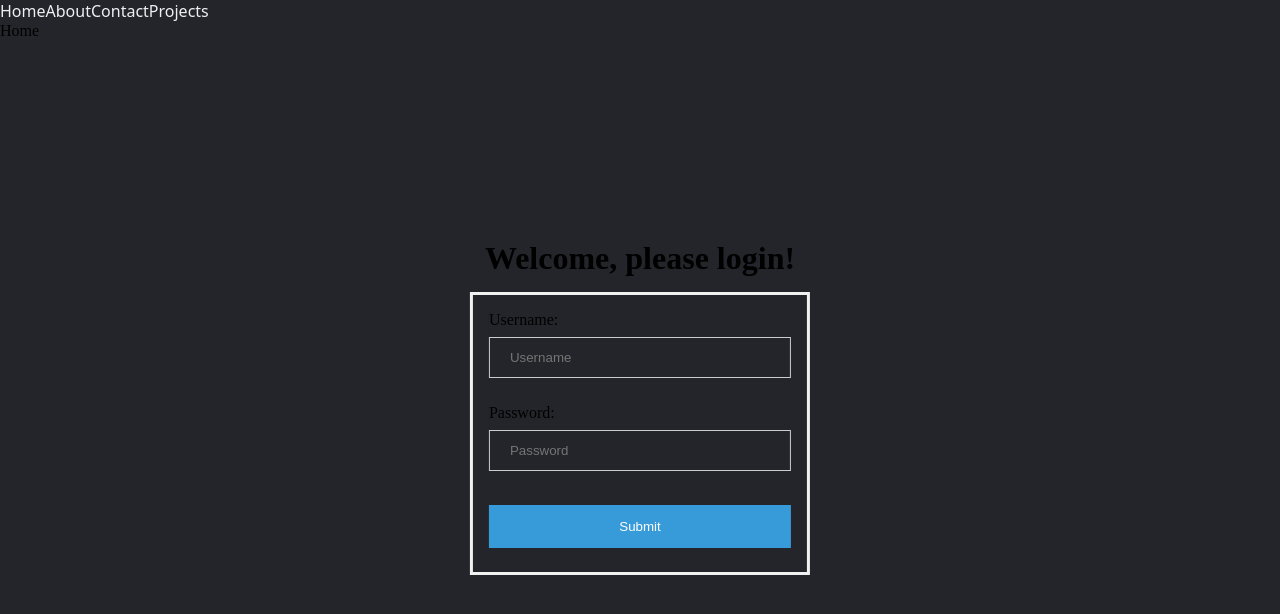
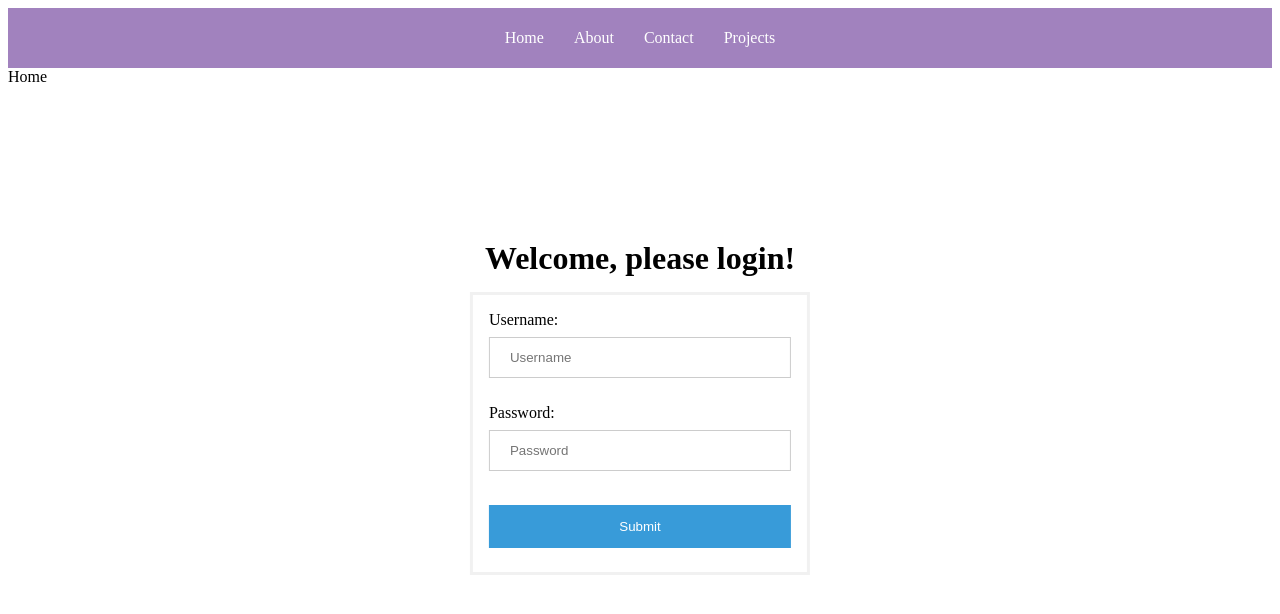
Before and after one commit to ash730xo/Portfolio_Website, a React (Vite) app: page / in a window 1280 px wide. Shown: the top 614 px of the page. Built offline with nearby package versions, Linux system fonts and the light colour scheme; a web font is replaced by a local one.

Commit message:
navbar updated css styles

```diff
--- a/src/Components/Navbar.jsx
+++ b/src/Components/Navbar.jsx
@@ -6,7 +6,7 @@ import '../Styles/Navbar.css'
 function Navbar() {
   return (
     <>
-        <div>
+        <div className="Navbar">
           <Link to="/home" className="navbar_Link">Home</Link>
           <Link to="/about" className="navbar_Link">About</Link>
           <Link to="/contact" className="navbar_Link">Contact</Link>
--- a/src/Styles/Navbar.css
+++ b/src/Styles/Navbar.css
@@ -2,17 +2,19 @@
 
 /* Styles override everything */
 
-* {
-    box-sizing: border-box;
-    margin: 0;
-    padding: 0;
-    background-color: #24252a;
+.Navbar {
+    height: 60px;
+    display: flex;
+    justify-content: center;
+    align-items: center;
+    background-color: rgb(161, 130, 190);
 }
 
-.navbar_Link{
-    font-family: system-ui, -apple-system, BlinkMacSystemFont, 'Segoe UI', Roboto, Oxygen, Ubuntu, Cantarell, 'Open Sans', 'Helvetica Neue', sans-serif;
+.Navbar > .navbar_Link {
+    color: #ffffff;
+    font-size: 16px;
     font-weight: 500;
-    font-size: 16px;
-    color: #edf0f1;
     text-decoration: none;
+    margin: 15px;
+    position: relative;
 }
```
